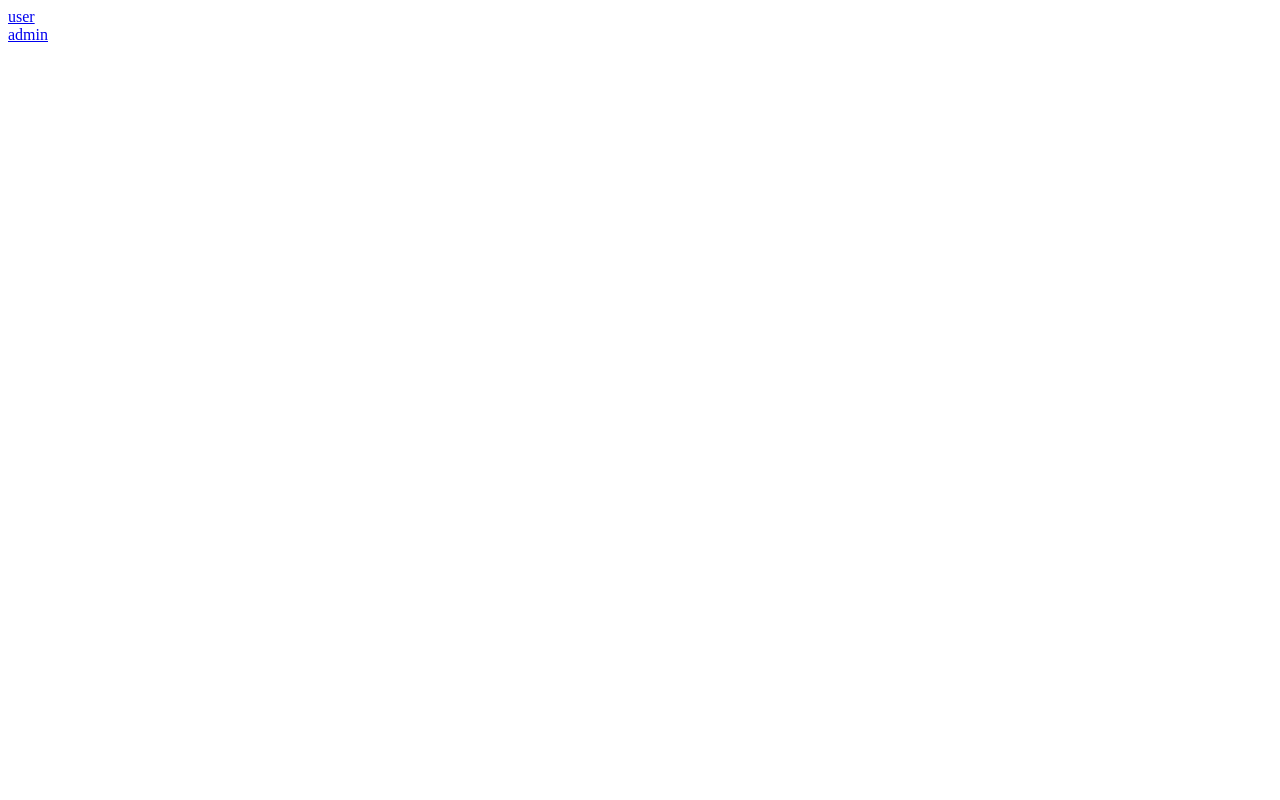
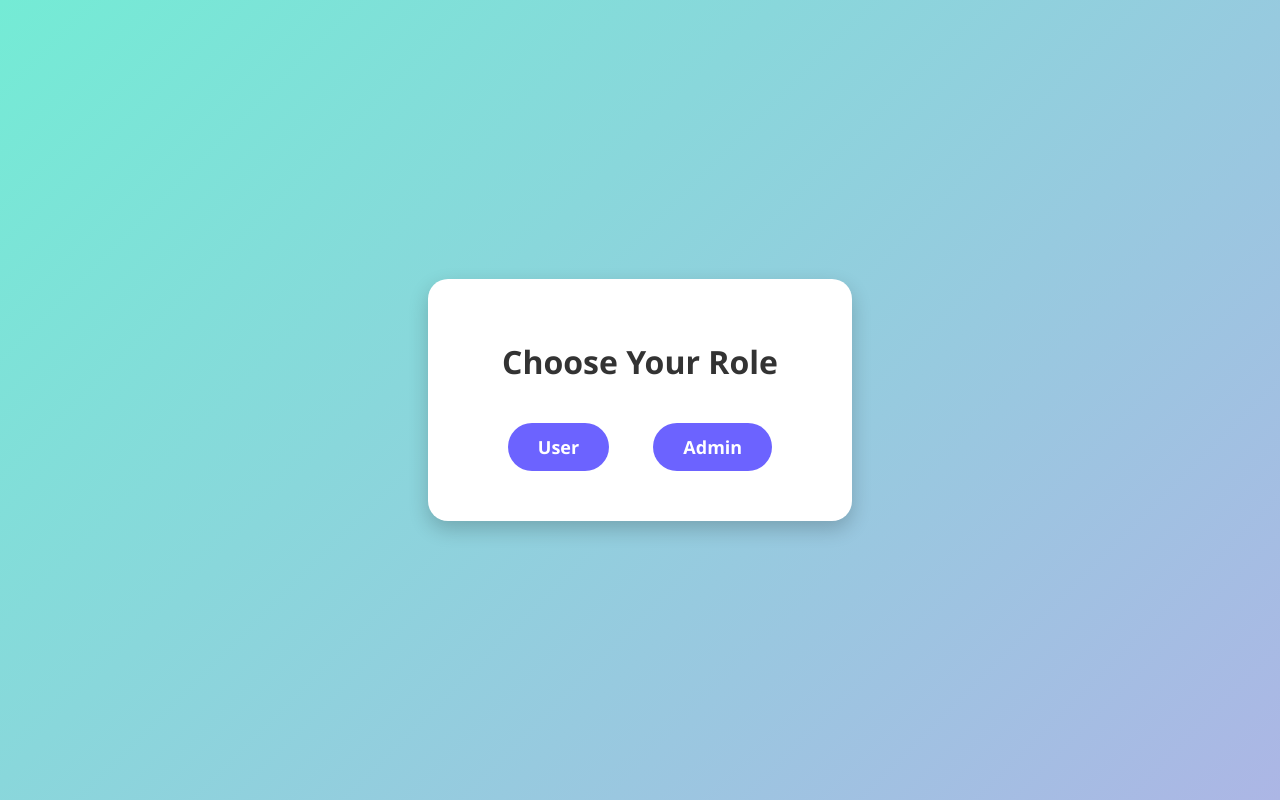
Before and after one commit to kummari-Neelaveni/js-project, a website: page index.html in a window 1280 px wide. Drawn offline with Linux system fonts and the light colour scheme.

Commit message:
Add files via upload

```diff
--- a/index.html
+++ b/index.html
@@ -1,12 +1,59 @@
 <!DOCTYPE html>
 <html lang="en">
 <head>
-    <meta charset="UTF-8">
-    <meta name="viewport" content="width=device-width, initial-scale=1.0">
-    <title>Document</title>
+  <meta charset="UTF-8" />
+  <meta name="viewport" content="width=device-width, initial-scale=1.0" />
+  <title>Choose Role</title>
+  <style>
+    body {
+      margin: 0;
+      padding: 0;
+      height: 100vh;
+      background: linear-gradient(135deg, #74ebd5, #ACB6E5);
+      display: flex;
+      justify-content: center;
+      align-items: center;
+      font-family: 'Segoe UI', Tahoma, Geneva, Verdana, sans-serif;
+    }
+
+    .container {
+      text-align: center;
+      background: white;
+      padding: 40px 60px;
+      border-radius: 20px;
+      box-shadow: 0 8px 20px rgba(0, 0, 0, 0.2);
+    }
+
+    h1 {
+      margin-bottom: 30px;
+      color: #333;
+    }
+
+    a {
+      display: inline-block;
+      margin: 10px 20px;
+      padding: 12px 30px;
+      font-size: 18px;
+      font-weight: 600;
+      color: white;
+      background: #6c63ff;
+      text-decoration: none;
+      border-radius: 30px;
+      transition: all 0.3s ease;
+    }
+
+    a:hover {
+      background: #4b47c3;
+      transform: scale(1.05);
+      box-shadow: 0 4px 12px rgba(0, 0, 0, 0.2);
+    }
+  </style>
 </head>
 <body>
-    <a href="userpage.html">user</a> <br>
-    <a href="adminpage.html">admin</a>
+  <div class="container">
+    <h1>Choose Your Role</h1>
+    <a href="userpage.html">User</a>
+    <a href="adminpage.html">Admin</a>
+  </div>
 </body>
 </html>
```
